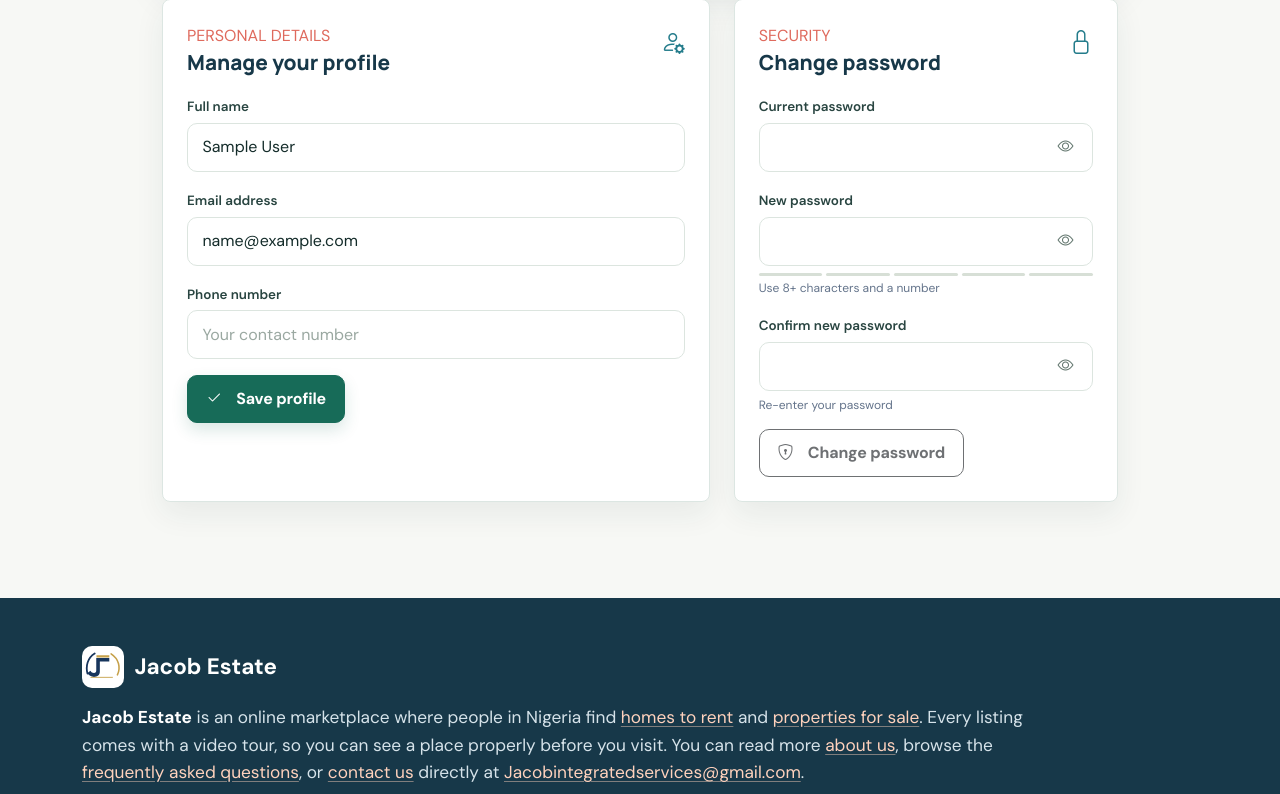
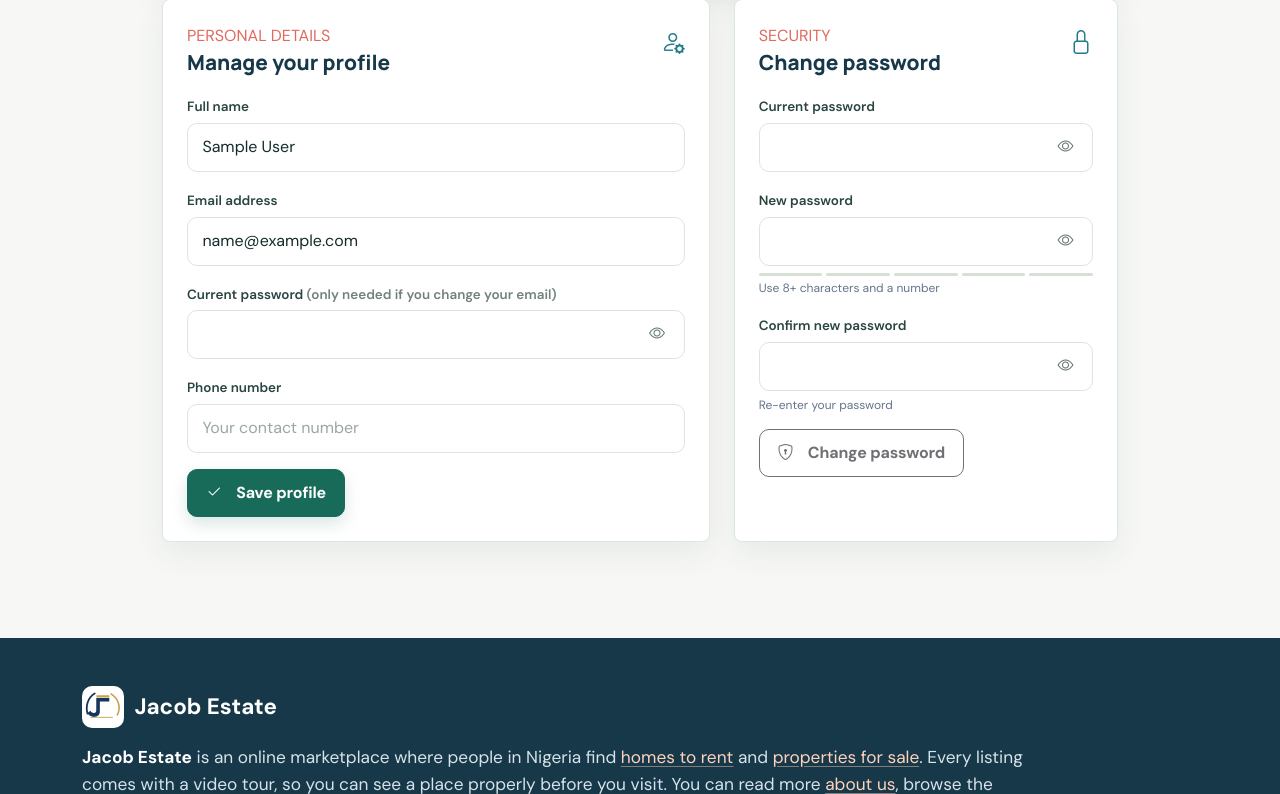
Before and after one commit to youseefar/booknest, a Node server app: page /profile in a window 1280 px wide. Shown: the part 307-1101 px from the top of the page. Run offline with Node 20, Linux system fonts and the light colour scheme; the visitor is signed in with stand-in values (Sample User, id 1); data that the repository does not hold is empty; some libraries are stand-ins or nearby versions.

Commit message:
Require current password to change account email
Email is where password resets are sent, so a hijacked session could change it and then take the account over. Changing the email on the profile page now needs the current password (Google-linked accounts are exempt).

Checked: syntax, template compile, security tests (4/4). Route not exercised against a database.

Co-Authored-By: Claude Sonnet 5.5 <noreply@anthropic.com>
Claude-Session: https://claude.ai/code/session_01GAU3DgNbq9Uvv4sVTBZkib

```diff
--- a/routes/auth.js
+++ b/routes/auth.js
@@ -258,6 +258,13 @@ router.post('/profile', requireAuth, async (req, res, next) => {
     const phoneValue = String(req.body.phone || '').trim();
     if (nameValue.length < 2 || !emailValue.includes('@')) return res.status(400).render('profile', { user: req.user, message: 'Enter a valid name and email address.' });
 
+    // Email is how password resets reach an account, so changing it needs the current password
+    // (Google-linked accounts have no password they know and are exempt).
+    if (emailValue !== req.user.email && !req.user.googleId) {
+      const passwordMatches = await bcryptjs.compare(String(req.body.currentPassword || ''), req.user.password);
+      if (!passwordMatches) return res.status(400).render('profile', { user: req.user, message: 'Enter your current password to change your email address.' });
+    }
+
     const existingUser = await User.findOne({ email: emailValue, _id: { $ne: req.user._id } });
     if (existingUser) return res.status(400).render('profile', { user: req.user, message: 'That email is already in use.' });
 
--- a/views/profile.ejs
+++ b/views/profile.ejs
@@ -39,6 +39,10 @@
                         <div class="col-12">
                             <label class="form-label" for="email">Email address</label>
                             <input id="email" type="email" name="email" class="form-control" value="<%= user.email %>" required>
+                        </div>
+                        <div class="col-12">
+                            <label class="form-label" for="current-password-email">Current password <span class="text-muted">(only needed if you change your email)</span></label>
+                            <input id="current-password-email" type="password" name="currentPassword" class="form-control" autocomplete="current-password">
                         </div>
                         <div class="col-12">
                             <label class="form-label" for="phone">Phone number</label>
```
